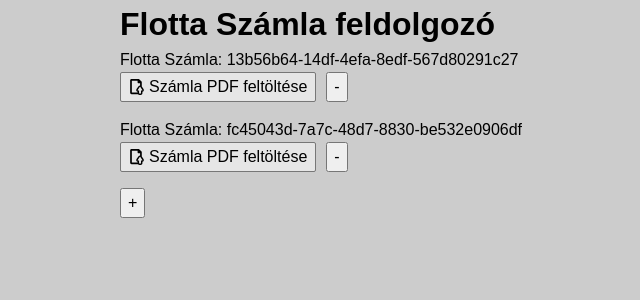
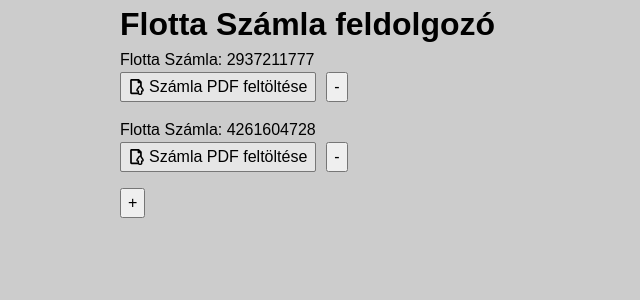
Before and after one commit to embee-dev/flotta-olvaso, a React (Vite) app: page / in a window 1280 px wide. Shown: the top 300 px of the page, without its empty margins (220-860 px from the left). Built offline with nearby package versions, Linux system fonts and the light colour scheme.

Commit message:
hotfix: fix crypto error

```diff
--- a/src/App.jsx
+++ b/src/App.jsx
@@ -24,7 +24,7 @@ const szamlaElemek = Array.from({ length: szamlakSzama }, (v, i) => {
 console.log(szamlaElemek);
 
 function createBlankSzamla() {
-  return { ...szamlaInterFace, id: self.crypto.randomUUID() };
+  return { ...szamlaInterFace, id: crypto.getRandomValues(new Uint32Array(1))?.[0] };
 }
 
 function App() {
```
